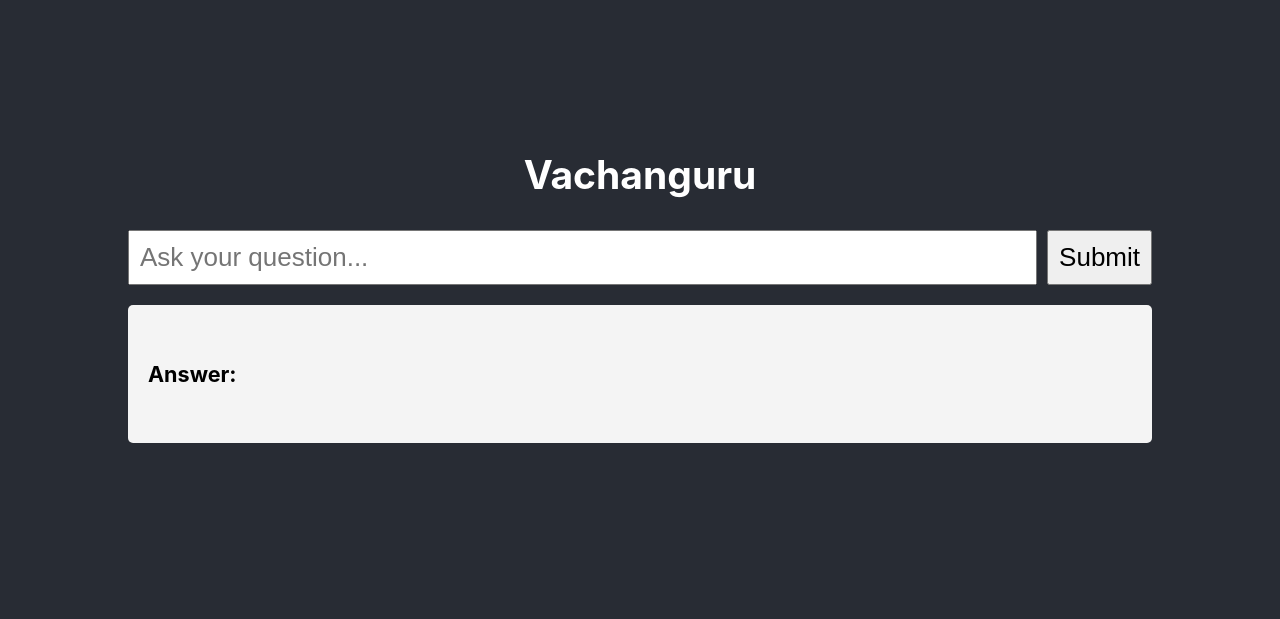
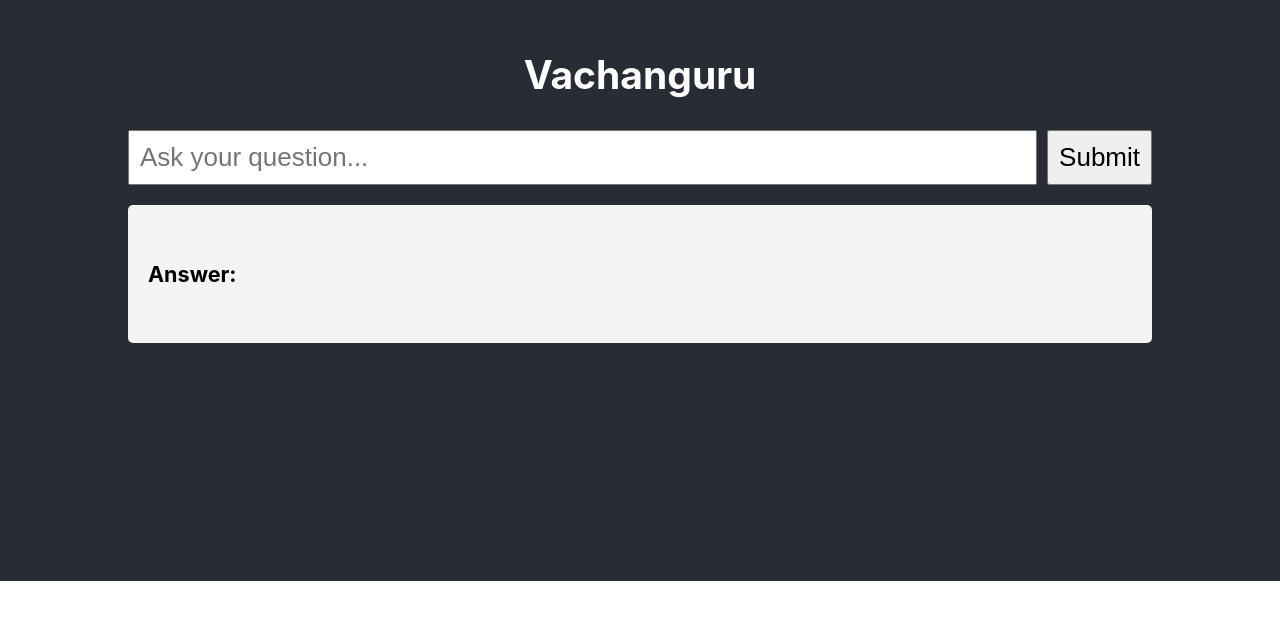
Before and after one commit to Tirthalg/Vachanguru, a React (Create React App) app: page / in a window 1280 px wide. Shown: the part 119-738 px from the top of the page. Built offline with nearby package versions, Linux system fonts and the light colour scheme.

Commit message:
Update App.css

```diff
--- a/src/App.css
+++ b/src/App.css
@@ -10,6 +10,7 @@
   align-items: center;
   justify-content: center;
   font-size: calc(10px + 2vmin);
+  margin-top:-100px;
   color: white;
 }
 
```
